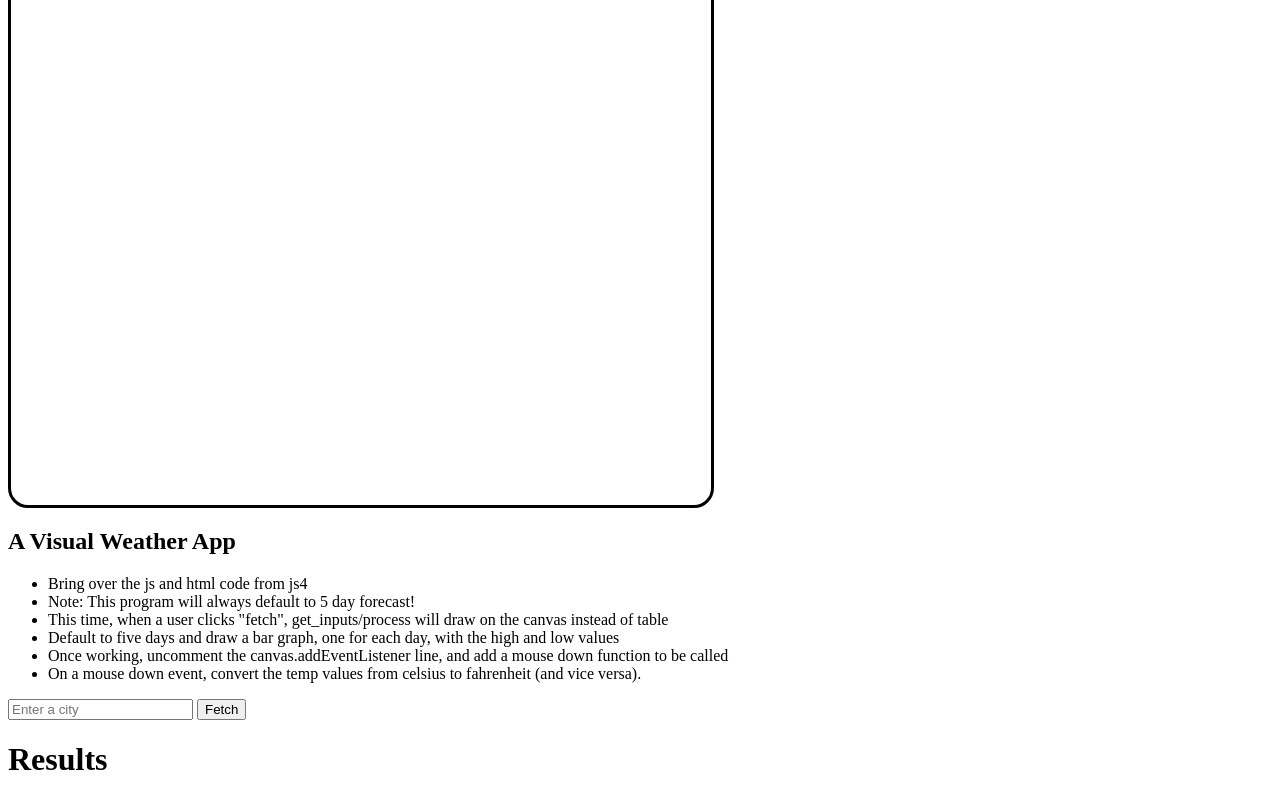
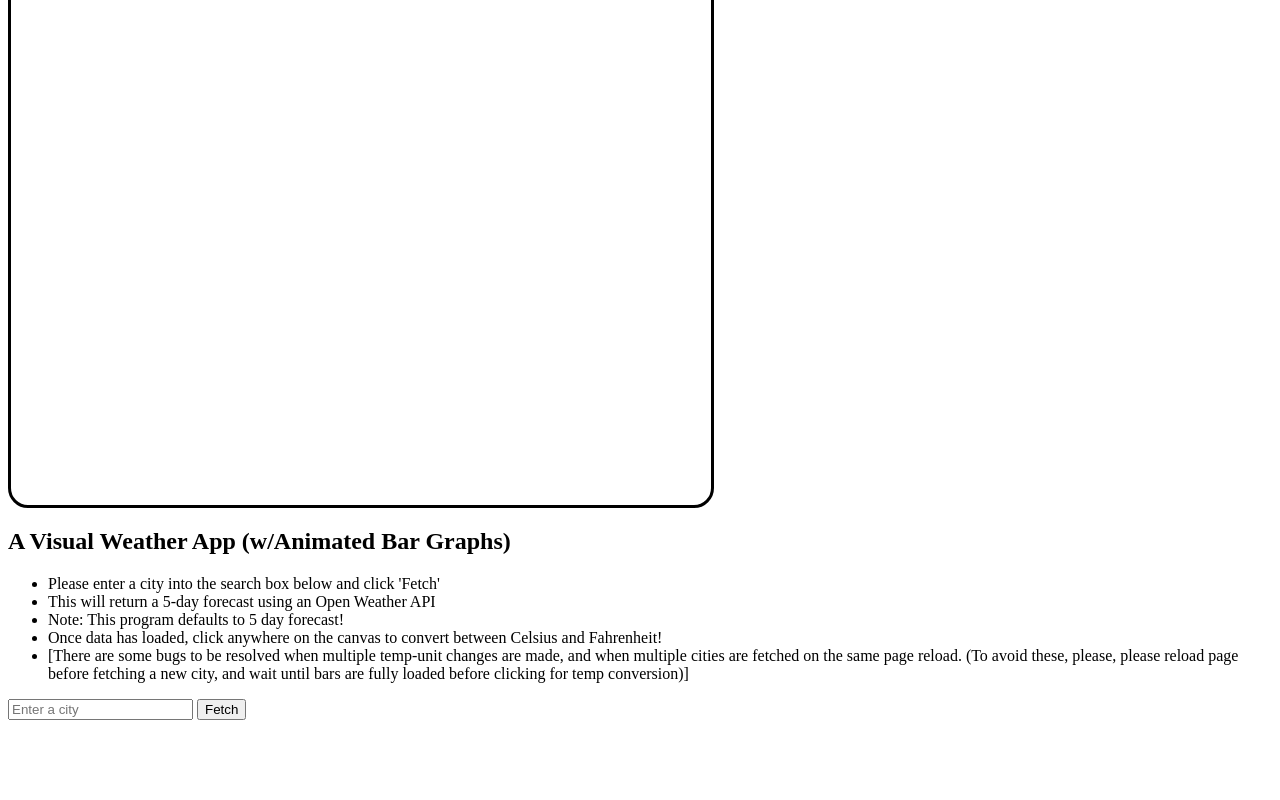
Before and after one commit to TheArchDev/gocode_portfolio, a plain HTML site: page Weather_App/fivedayanimated.html in a window 1280 px wide. Shown: the part 306-1106 px from the top of the page. After the commit the page ends 1034 px from the top, so only its background shows below. Drawn offline with nearby package versions, Linux system fonts and the light colour scheme.

Commit message:
Misc changes to accompanying text on app use

```diff
--- a/Weather_App/fivedayanimated.html
+++ b/Weather_App/fivedayanimated.html
@@ -594,25 +594,23 @@ function get_inputs_then_fetch()
 
   <canvas style="border-style:solid; border-radius:20px" id="weather_canvas" width="700" height="800"></canvas>
 
-<h2>A Visual Weather App</h2>
+<h2>A Visual Weather App (w/Animated Bar Graphs)</h2>
 <ul>
-<li>Bring over the js and html code from js4</li>
-<li>Note: This program will always default to 5 day forecast!</li>
-<li>This time, when a user clicks "fetch", get_inputs/process will draw on the canvas instead of table</li>
-<li>Default to five days and draw a bar graph, one for each day, with the high and low values</li>
-<li>Once working, uncomment the canvas.addEventListener line, and add a mouse down function to be
-called</li>
-<li>On a mouse down event, convert the temp values from celsius to fahrenheit (and vice versa).</li>
+  <li>Please enter a city into the search box below and click 'Fetch'</li>
+  <li>This will return a 5-day forecast using an Open Weather API</li>
+  <li>Note: This program defaults to 5 day forecast!</li>
+  <li>Once data has loaded, click anywhere on the canvas to convert between Celsius and Fahrenheit!</li>
+  <li>[There are some bugs to be resolved when multiple temp-unit changes are made, and when multiple cities are fetched on the same page reload. (To avoid these, please, please reload page before fetching a new city, and wait until bars are fully loaded before clicking for temp conversion)]
 
 </ul>
 
 <input id="city" placeholder="Enter a city">
 <button type="button" onclick="get_inputs_then_fetch()">Fetch</button>
 
-<h1>Results</h1>
+<!-- <h1>Results</h1>
 
 <div id="results_div"></div>
-
+ -->
 
 </body>
 </html>
```
Also changed, not shown: Weather_App/fiveday.html (+6 -9 lines).
